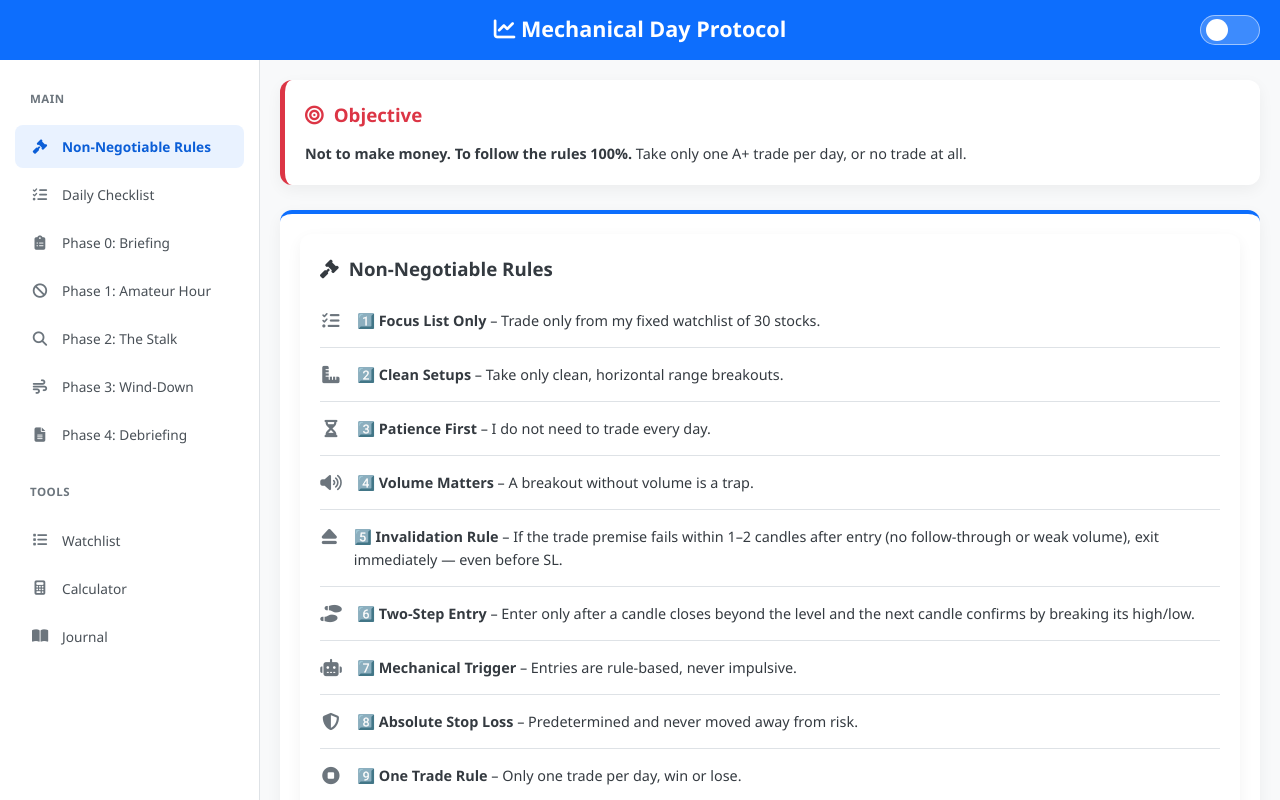
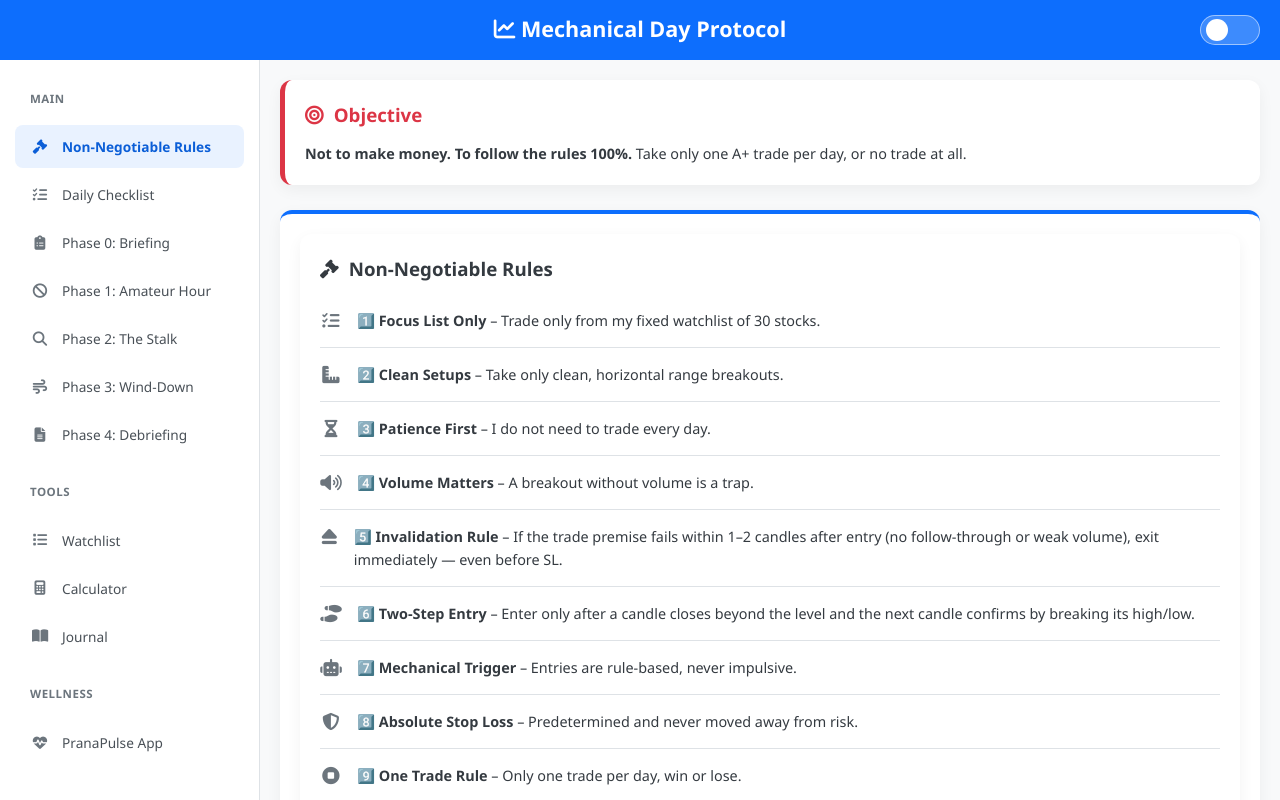
Before and after one commit to ranjeetverma061/trading-journal-app, a website: page index.html in a window 1280 px wide. Drawn offline with nearby package versions, Linux system fonts and the light colour scheme; no server answers.

Commit message:
Update index.html

```diff
--- a/index.html
+++ b/index.html
@@ -1258,6 +1258,15 @@
                             <button class="phase-filter-btn" data-phase="journal-tab">
                                 <i class="fas fa-book-open"></i> Journal
                             </button>
+                        </li>
+                    </ul>
+                    <div class="sidebar-heading">Wellness</div>
+                    <ul class="phase-filter">
+                        <li>
+                            <a href="PranaPulse.html" class="phase-filter-btn" style="text-decoration: none;">
+                                <i class="fas fa-heartbeat"></i>
+                                PranaPulse App
+                            </a>
                         </li>
                     </ul>
                 </nav>
@@ -2349,7 +2358,7 @@
         }
 
         // --- Journal and Local Server Logic ---
-        const API_BASE = window.location.hostname === 'localhost' ? 'http://localhost:3007' : '';
+        const API_BASE = 'http://localhost:3007';
         let allTrades = []; // Store trades globally for analysis
         const journalForm = document.getElementById('journalForm');
         const journalTableBody = document.querySelector('#journal-entries-table tbody');
```
